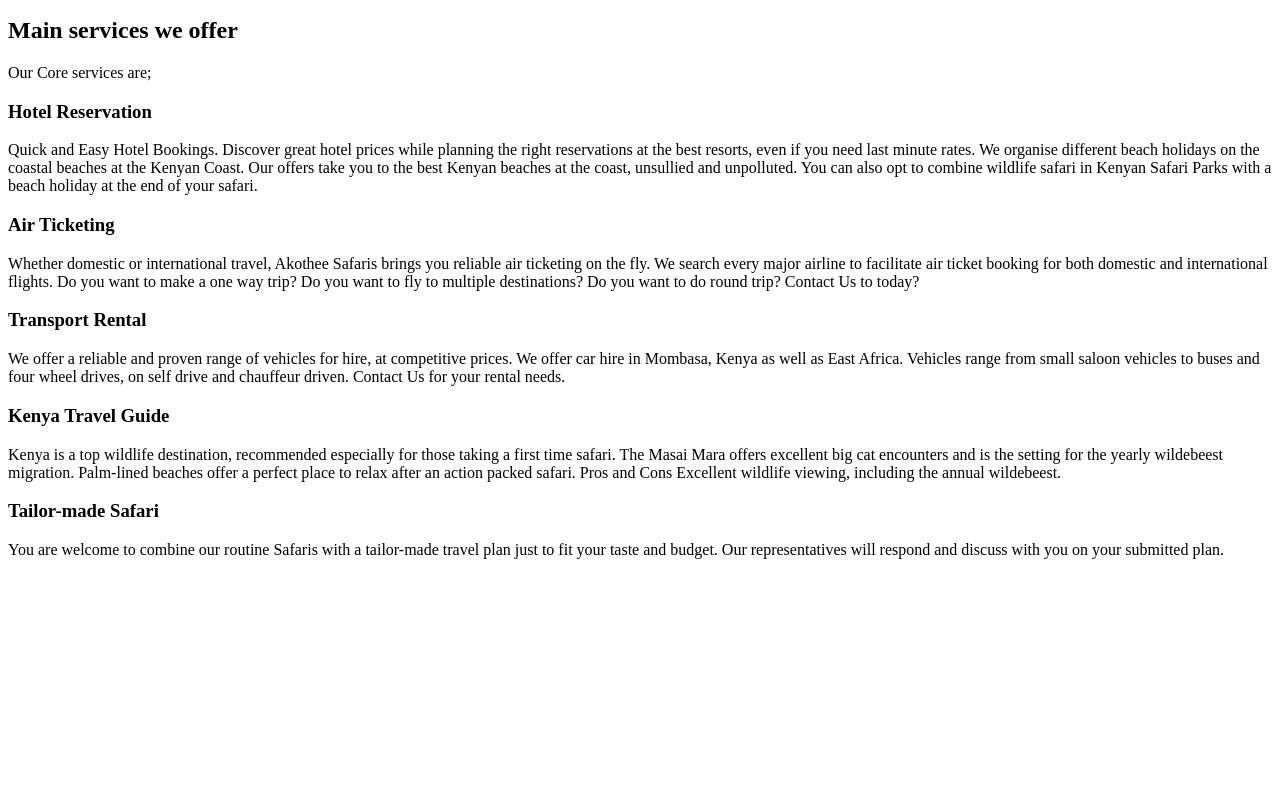
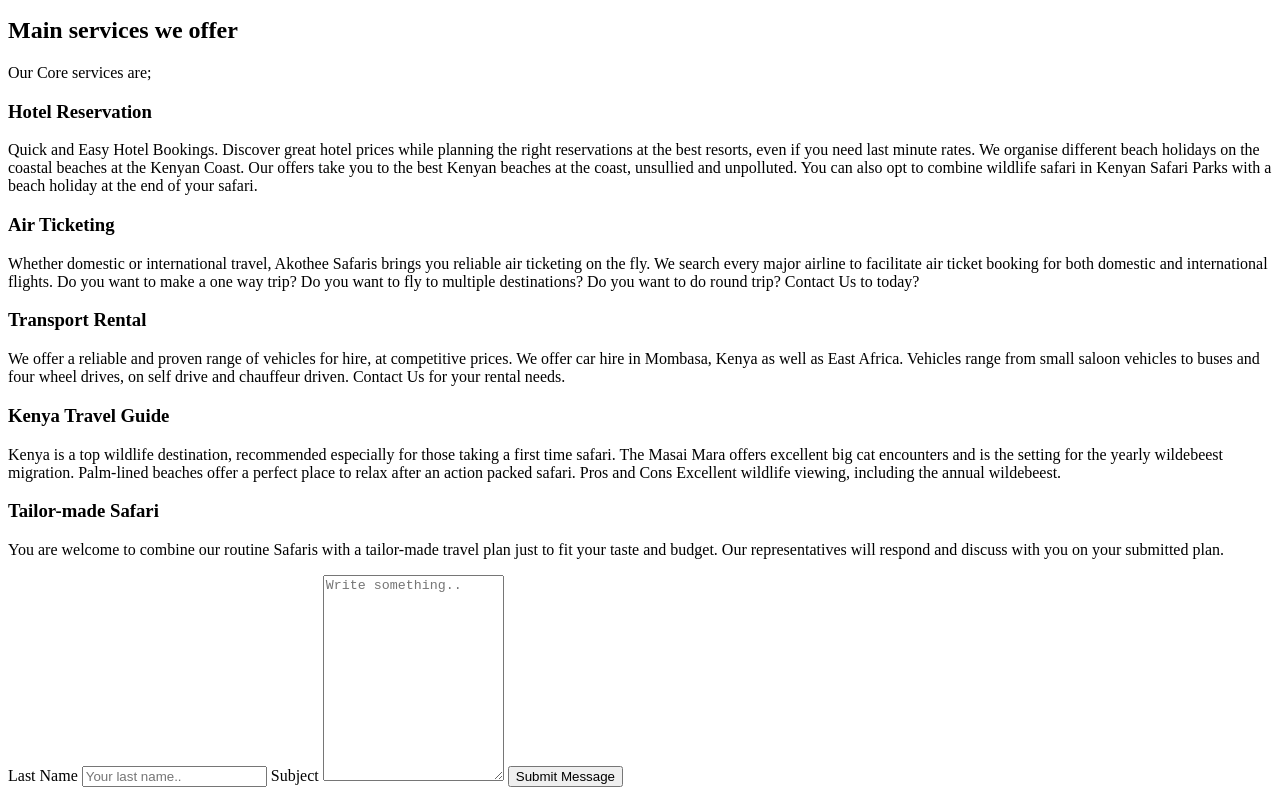
Before and after one commit to ShazzKimani/Novaya_Safaris, a plain HTML site: page index.html in a window 1280 px wide. Shown: the part 715-1510 px from the top of the page. Before the commit the page ends 1290 px from the top, so only its background shows below. Drawn offline with Linux system fonts and the light colour scheme.

Commit message:
Added a div class container for a form

```diff
--- a/index.html
+++ b/index.html
@@ -111,5 +111,20 @@
             </div>
          </div>
 
+         <div class="container">
+            <form>
+
+              <label for="lname">Last Name</label>
+              <input type="text" id="lname" name="lastname" placeholder="Your last name..">
+
+
+              <label for="subject">Subject</label>
+              <textarea id="subject" name="subject" placeholder="Write something.." style="height:200px"></textarea>
+
+              <input type="submit" value="Submit Message">
+
+            </form>
+          </div>
+
 </body>
 </html>
```
